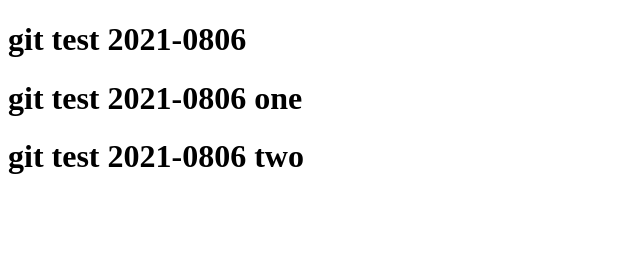
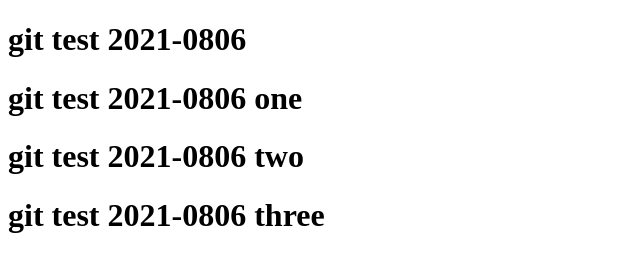
Before and after one commit to acehs91/test2021-0806, a plain HTML site: page index.html in a window 1280 px wide. Shown: the whole page, without its empty margins (0-640 px from the left). Drawn offline with Linux system fonts and the light colour scheme.

Commit message:
commit three

```diff
--- a/index.html
+++ b/index.html
@@ -10,5 +10,6 @@
     <h1>git test 2021-0806</h1>
     <h1>git test 2021-0806 one</h1>
     <h1>git test 2021-0806 two</h1>
+    <h1>git test 2021-0806 three</h1>
 </body>
 </html>
```
